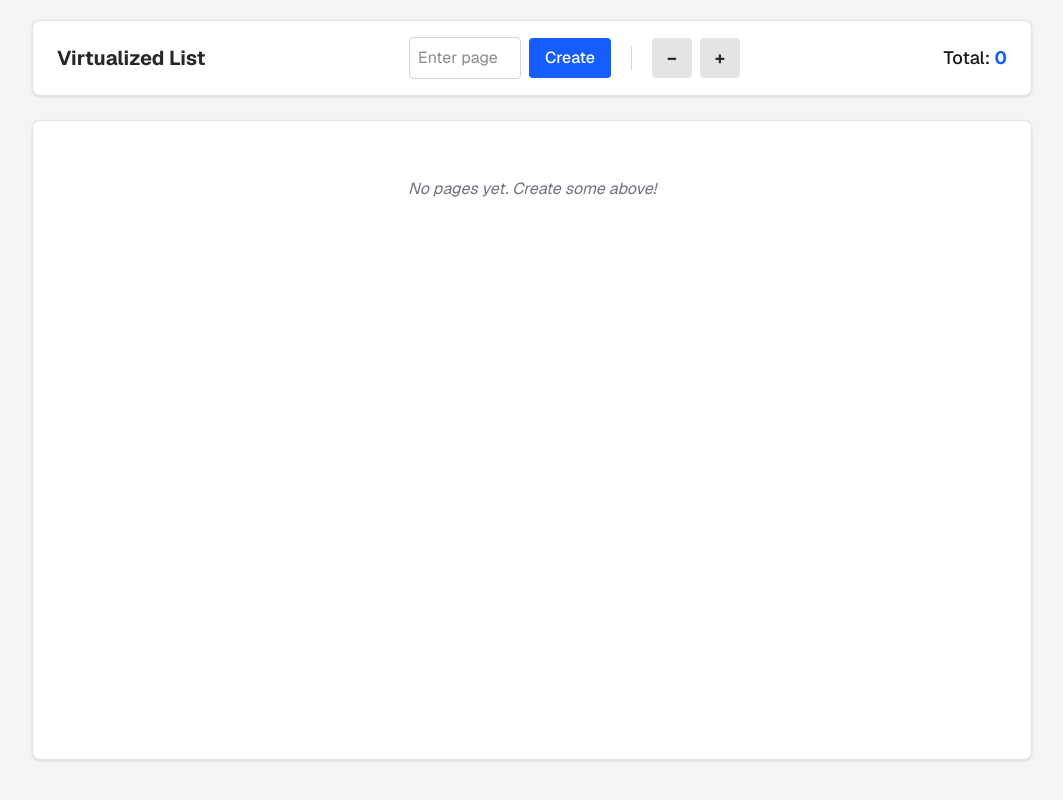
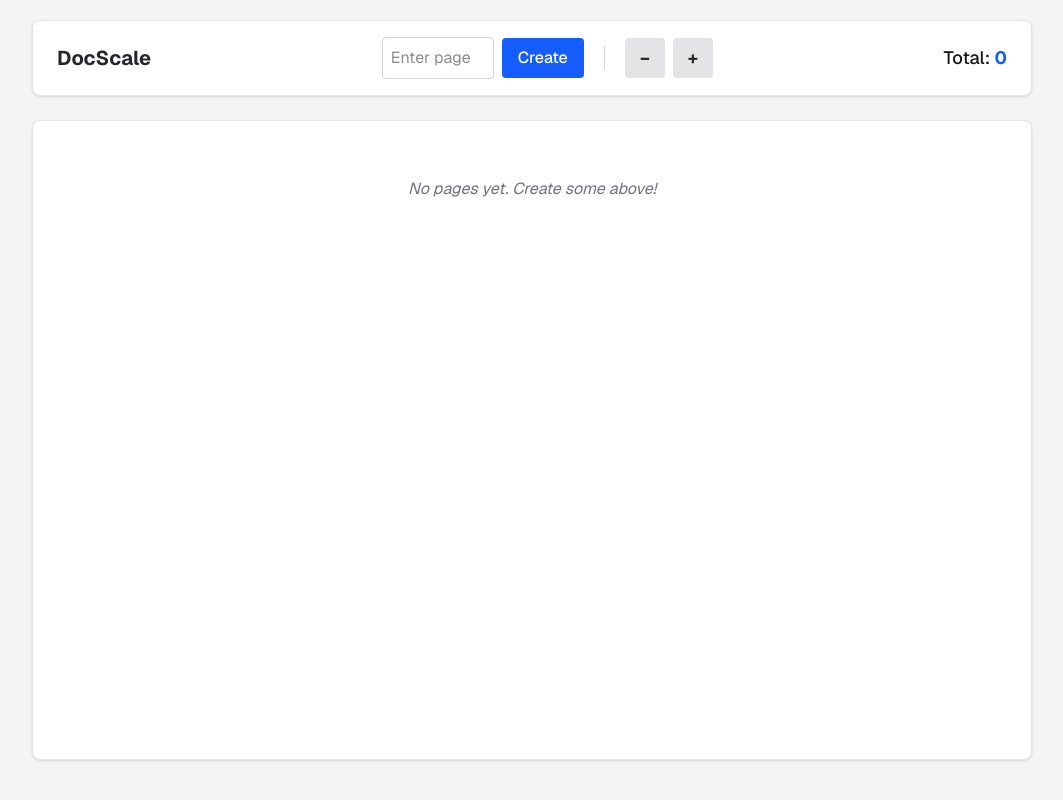
Before and after one commit to BalrajDhawan/Virtualized_List_docScale, a Next.js app: page / in a window 1280 px wide. Shown: the whole page, without its empty margins (108-1171 px from the left). Built offline with nearby package versions, Linux system fonts and the light colour scheme.

Commit message:
fix: rename header to DocScale

```diff
--- a/src/components/Header/Header.tsx
+++ b/src/components/Header/Header.tsx
@@ -22,7 +22,7 @@ export function Header({ pageCount, setPageCount }: HeaderProps) {
   return (
     <div className="w-full max-w-[1000px] flex flex-col md:flex-row items-center justify-between gap-4 mb-6 bg-white dark:bg-black p-4 rounded-lg shadow-sm border border-zinc-200 dark:border-zinc-800 px-6">
       <h1 className="text-xl font-bold text-zinc-800 dark:text-zinc-200 whitespace-nowrap">
-        Virtualized List
+        DocScale
       </h1>
 
       <div className="flex items-center gap-4">
```
